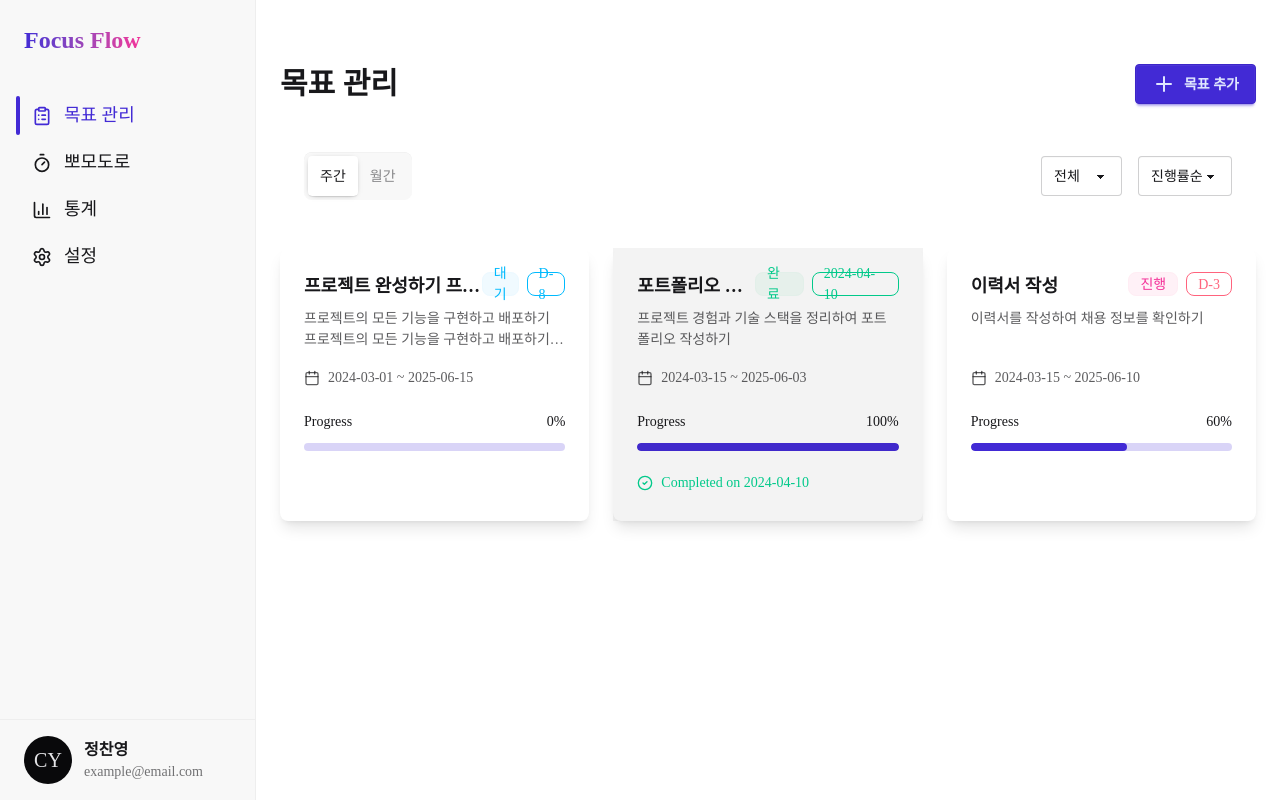
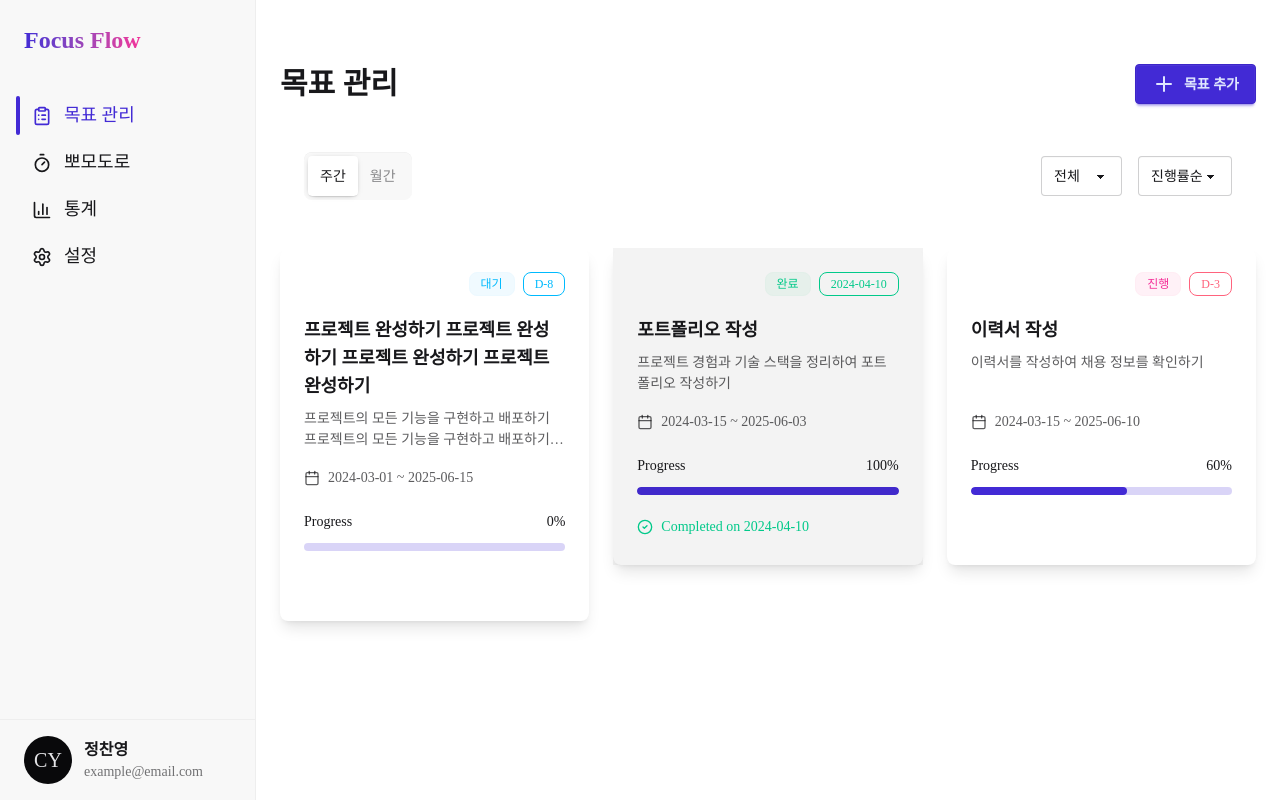
Before and after one commit to jchyng/focus-flow, a Next.js app: page /goals in a window 1280 px wide. Built offline with nearby package versions, Linux system fonts and the light colour scheme.

Commit message:
GoalCard UI 수정 및 StatusInfo 상수 속성 변경

```diff
--- a/src/app/(dashboard)/goals/[id]/page.tsx
+++ b/src/app/(dashboard)/goals/[id]/page.tsx
@@ -162,21 +162,40 @@ function TaskColumn({ title, tasks, status }: TaskColumnProps) {
   const { open } = useModal();
 
   const handleAddTask = (status: Status) => {
-    // alert(
-    //   `작업 추가 모달은 나중에 구현 예정입니다. (상태: ${StatusInfo[status].text})`
-    // );
     open('TaskModal');
+  };
+
+  const getTaskStatusClassName = () => {
+    switch (status) {
+      case Status.TODO:
+        return {
+          dotColor: 'bg-base-content/50',
+          titleClassName: 'text-base-content/70 text-[12px]',
+        };
+      case Status.DOING:
+        return {
+          titleClassName: 'text-warning text-[12px]',
+          dotColor: 'bg-warning/80',
+        };
+      case Status.DONE:
+        return { titleClassName: 'text-success', dotColor: 'bg-success/80' };
+      default:
+        return {
+          dotColor: 'bg-base-content/50',
+          titleClassName: 'text-base-content/70 text-[12px]',
+        };
+    }
   };
 
   return (
     <div
       ref={setNodeRef}
-      className={`${StatusInfo[status].bgClassName} border border-base-300 rounded-2xl p-5 min-w-[270px] flex flex-col gap-3 shadow-sm`}
+      className={`bg-base-100 border border-base-300 rounded-2xl p-5 min-w-[270px] flex flex-col gap-3 shadow-sm`}
     >
       <div className="flex items-center justify-between mb-1">
         <div className="flex items-center gap-2">
-          <span className={`w-3 h-3 rounded-full ${StatusInfo[status].dotColor}`}></span>
-          <span className={`font-bold text-base ${StatusInfo[status].titleClassName}`}>
+          <span className={`w-3 h-3 rounded-full ${getTaskStatusClassName().dotColor}`}></span>
+          <span className={`font-bold text-base ${getTaskStatusClassName().titleClassName}`}>
             {title}
           </span>
         </div>
--- a/src/app/(dashboard)/goals/page.tsx
+++ b/src/app/(dashboard)/goals/page.tsx
@@ -206,13 +206,15 @@ function GoalCard({ goal }: GoalCardProps) {
 
   function getDDayBadge() {
     if (isCompleted) {
-      return <div className="badge badge-outline badge-success">{goal.completedAt}</div>;
+      return (
+        <div className="badge badge-outline badge-success text-[12px]">{goal.completedAt}</div>
+      );
     }
 
     const dDayText = dDay > 0 ? `D-${dDay}` : dDay < 0 ? `D+${Math.abs(dDay)}` : 'D-Day';
     const badgeColor = dDay <= 0 ? 'badge-error' : isNearDeadline ? 'badge-error' : 'badge-info';
 
-    return <div className={`badge badge-outline ${badgeColor}`}>{dDayText}</div>;
+    return <div className={`badge badge-outline ${badgeColor} text-[12px]`}>{dDayText}</div>;
   }
 
   return (
@@ -224,15 +226,13 @@ function GoalCard({ goal }: GoalCardProps) {
       }`}
     >
       <div className="card-body">
-        <div className="flex justify-between items-start">
-          <h2 className="card-title text-lg font-bold block truncate max-w-[70%] whitespace-nowrap overflow-hidden">
-            {goal.title}
-          </h2>
-          <div className="flex items-center gap-2">
-            <div className={StatusInfo[goal.status].className}>{StatusInfo[goal.status].text}</div>
-            {getDDayBadge()}
+        <div className="w-full flex justify-end gap-2 mb-3">
+          <div className={`badge badge-soft text-[12px] ${StatusInfo[goal.status].className}`}>
+            {StatusInfo[goal.status].text}
           </div>
+          {getDDayBadge()}
         </div>
+        <h2 className="card-title text-lg font-bold block">{goal.title}</h2>
 
         <p className="text-base-content/70 line-clamp-2 h-11 overflow-hidden">{goal.description}</p>
 
--- a/src/types/goal.ts
+++ b/src/types/goal.ts
@@ -8,26 +8,17 @@ export const StatusInfo = {
   [Status.TODO]: {
     text: '대기',
     description: '아직 시작하지 않은 작업',
-    bgClassName: 'bg-base-100',
-    titleClassName: 'text-base-content/70',
-    className: 'badge badge-info badge-soft',
-    dotColor: 'bg-base-content/50',
+    className: 'badge-info',
   },
   [Status.DOING]: {
     text: '진행',
     description: '현재 진행 중인 작업',
-    bgClassName: 'bg-base-100',
-    titleClassName: 'text-warning',
-    className: 'badge badge-secondary badge-soft',
-    dotColor: 'bg-warning/80',
+    className: 'badge-secondary',
   },
   [Status.DONE]: {
     text: '완료',
     description: '완료된 작업',
-    bgClassName: 'bg-base-100',
-    titleClassName: 'text-success',
-    className: 'badge badge-success badge-soft',
-    dotColor: 'bg-success/80',
+    className: 'badge-success',
   },
 } as const;
 
```
